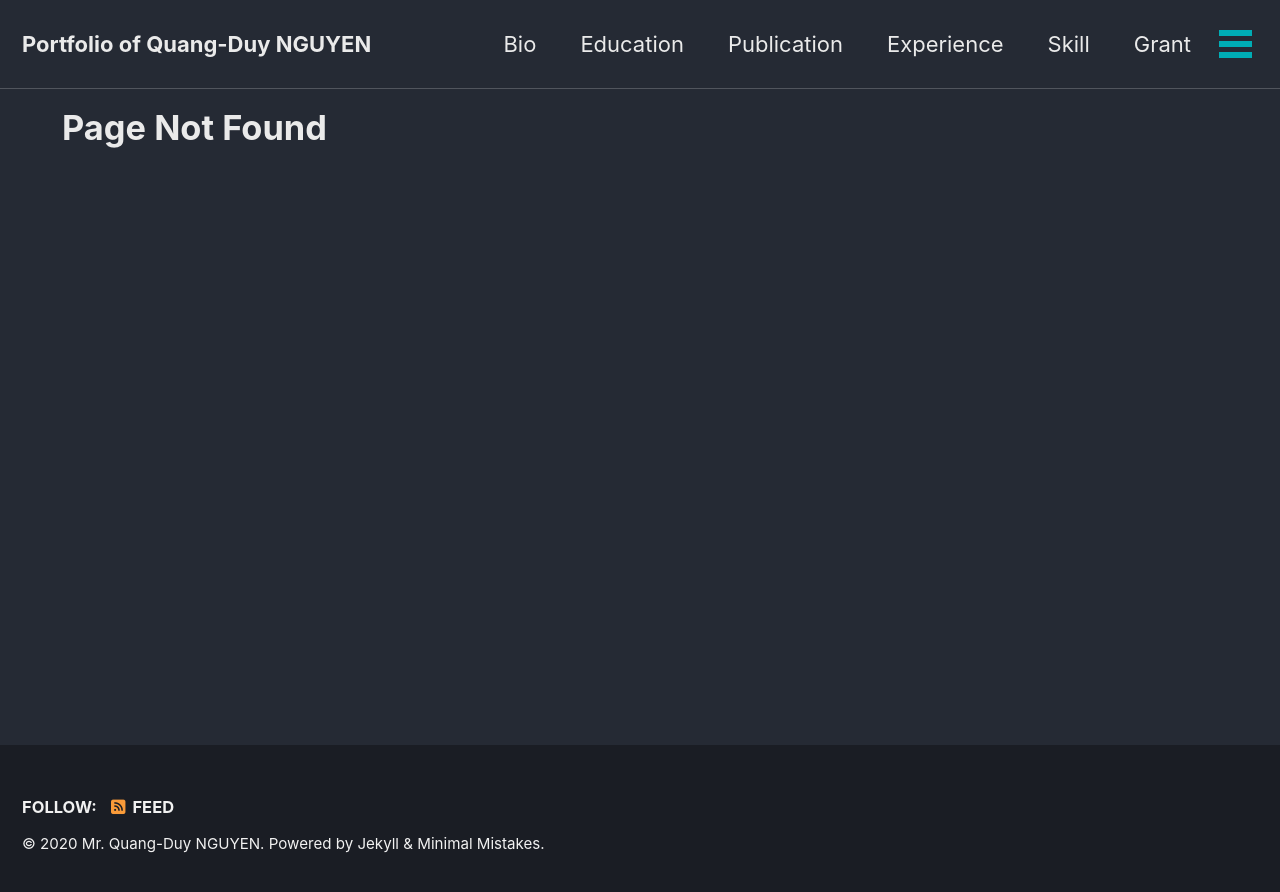
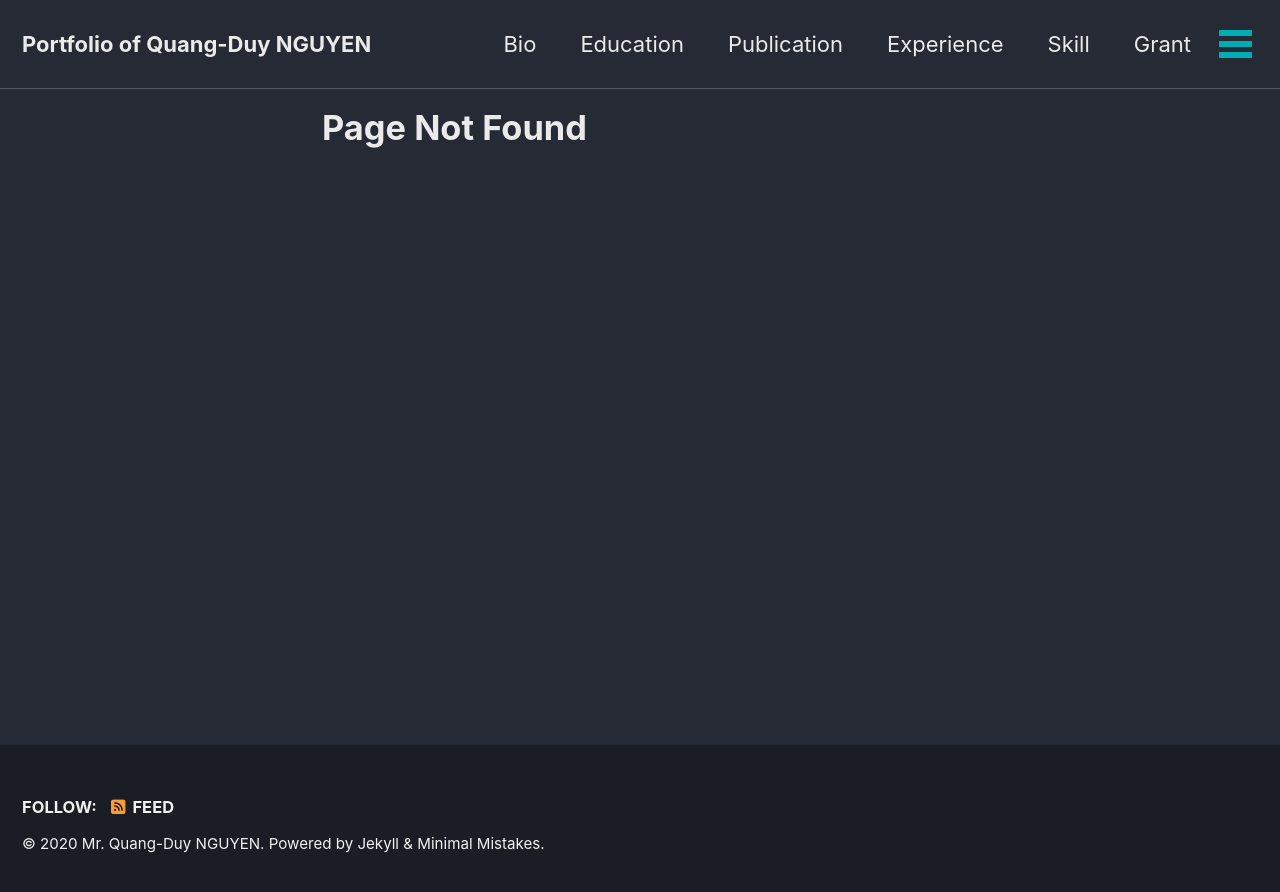
Before and after one commit to nqduy35/nqduy35.github.io, a Jekyll site: the page built from _pages/404.md, in a window 1280 px wide. Shown: the top 892 px of the page. Built offline with Jekyll 4.4.1, drawn with Linux system fonts in a browser that asks for light colours; cached includes are drawn as plain includes; nearby versions of some CDN libraries.

Commit message:
Update _page.scss

```diff
--- a/_sass/minimal-mistakes/_page.scss
+++ b/_sass/minimal-mistakes/_page.scss
@@ -38,13 +38,13 @@
 .page {
   @include breakpoint($large) {
     float: right;
-    width: calc(100% - #{$right-sidebar-width-nqd});
-    padding-right: $right-sidebar-width-nqd;
+    width: calc(100% - #{$right-sidebar-width-narrow});
+    padding-right: $right-sidebar-width-narrow;
   }
 
   @include breakpoint($x-large) {
-    width: calc(100% - #{$right-sidebar-width-nqd});
-    padding-right: $right-sidebar-width-nqd;
+    width: calc(100% - #{$right-sidebar-width});
+    padding-right: $right-sidebar-width;
   }
 
   .page__inner-wrap {
```
